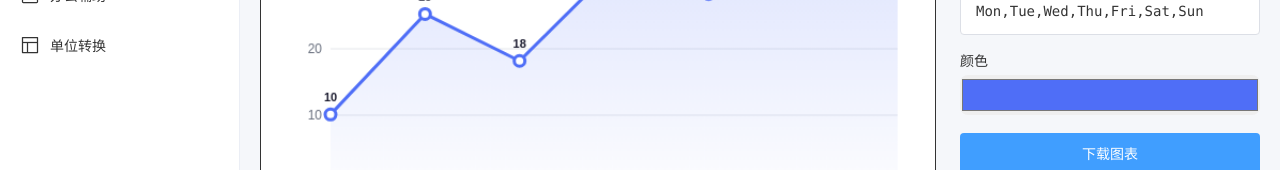
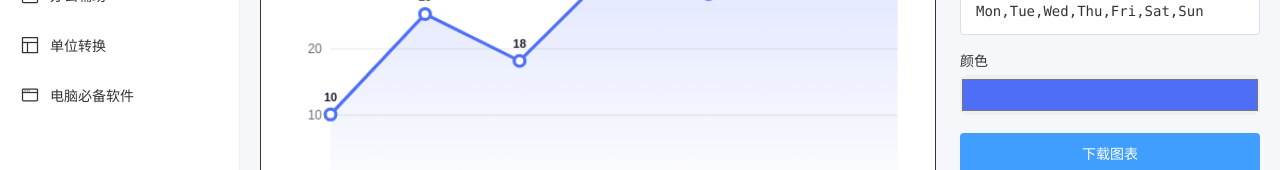
Before and after one commit to stevenzhou111/tobox22, a React (Vite) app: page /linechart in a window 1280 px wide. Shown: the part 400-570 px from the top of the page. Built offline with nearby package versions, Linux system fonts and the light colour scheme.

Commit message:
fix: add Software Downloads to sidebar navigation

```diff
--- a/src/components/Layout.tsx
+++ b/src/components/Layout.tsx
@@ -159,6 +159,17 @@ export default function Layout() {
             </svg>
             <span>{t('nav.unit')}</span>
           </NavLink>
+
+          <NavLink to="/category/software" className={({ isActive }) => `menu-item ${isActive ? 'active' : ''}`}>
+            <svg viewBox="0 0 48 48" fill="none" width="20" height="20">
+              <rect x="6" y="10" width="36" height="28" rx="2" stroke="currentColor" strokeWidth="3"/>
+              <path d="M6 18H42" stroke="currentColor" strokeWidth="3"/>
+              <circle cx="12" cy="14" r="1.5" fill="currentColor"/>
+              <circle cx="17" cy="14" r="1.5" fill="currentColor"/>
+              <circle cx="22" cy="14" r="1.5" fill="currentColor"/>
+            </svg>
+            <span>{t('nav.software')}</span>
+          </NavLink>
         </nav>
       </aside>
 
--- a/src/i18n/en.ts
+++ b/src/i18n/en.ts
@@ -24,6 +24,7 @@ export default {
     chart: 'Charts',
     office: 'Office Tools',
     unit: 'Unit Converter',
+    software: 'Essential Software',
     search: 'Search tools...',
   },
   home: {
--- a/src/i18n/zh.ts
+++ b/src/i18n/zh.ts
@@ -24,6 +24,7 @@ export default {
     chart: '数据图表',
     office: '办公辅助',
     unit: '单位转换',
+    software: '电脑必备软件',
     search: '搜索工具...',
   },
   home: {
```
